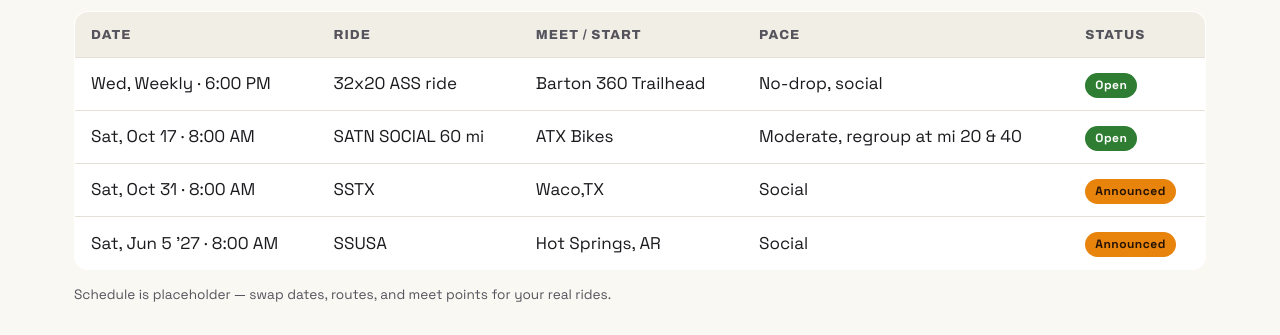
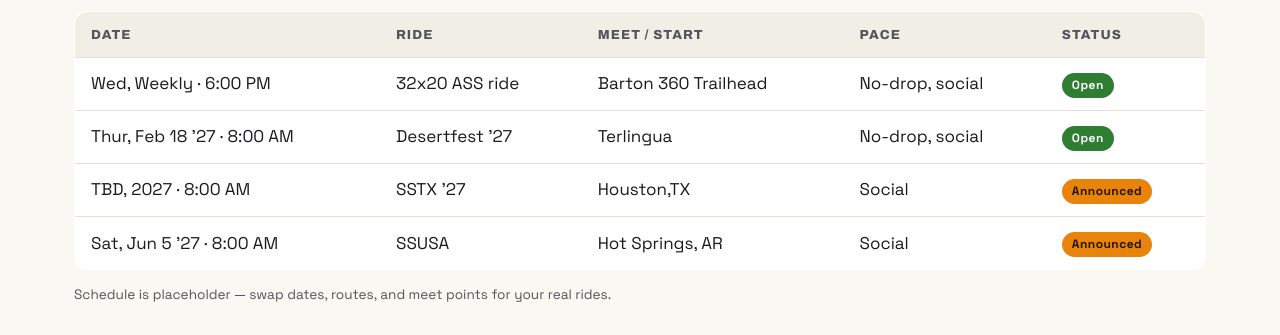
Before and after one commit to singlespeedbug/singlespeeed, a website: page web/rides/index.html in a window 1280 px wide. Shown: the part 438-773 px from the top of the page. Drawn offline with Linux system fonts and the light colour scheme.

Commit message:
ride updates
ride updates

```diff
--- a/web/rides/index.html
+++ b/web/rides/index.html
@@ -52,8 +52,8 @@
       </thead>
       <tbody>
         <tr><td>Wed, Weekly · 6:00 PM</td><td>32x20 ASS ride</td><td>Barton 360 Trailhead</td><td>No-drop, social</td><td><span class="badge badge-on">Open</span></td></tr>
-        <tr><td>Sat, Oct 17 · 8:00 AM</td><td>SATN SOCIAL 60&nbsp;mi</td><td>ATX Bikes</td><td>Moderate, regroup at mi 20 & 40</td><td><span class="badge badge-on">Open</span></td></tr>
-        <tr><td>Sat, Oct 31 · 8:00 AM</td><td>SSTX</td><td>Waco,TX</td><td>Social</td><td><span class="badge badge-soon">Announced</span></td></tr>
+        <tr><td>Thur, Feb 18 '27 · 8:00 AM</td><td>Desertfest '27</td><td>Terlingua</td><td>No-drop, social</td><td><span class="badge badge-on">Open</span></td></tr>
+        <tr><td>TBD, 2027 · 8:00 AM</td><td>SSTX '27</td><td>Houston,TX</td><td>Social</td><td><span class="badge badge-soon">Announced</span></td></tr>
         <tr><td>Sat, Jun 5 '27 · 8:00 AM</td><td>SSUSA</td><td>Hot Springs, AR</td><td>Social</td><td><span class="badge badge-soon">Announced</span></td></tr>
       </tbody>
     </table>
```
